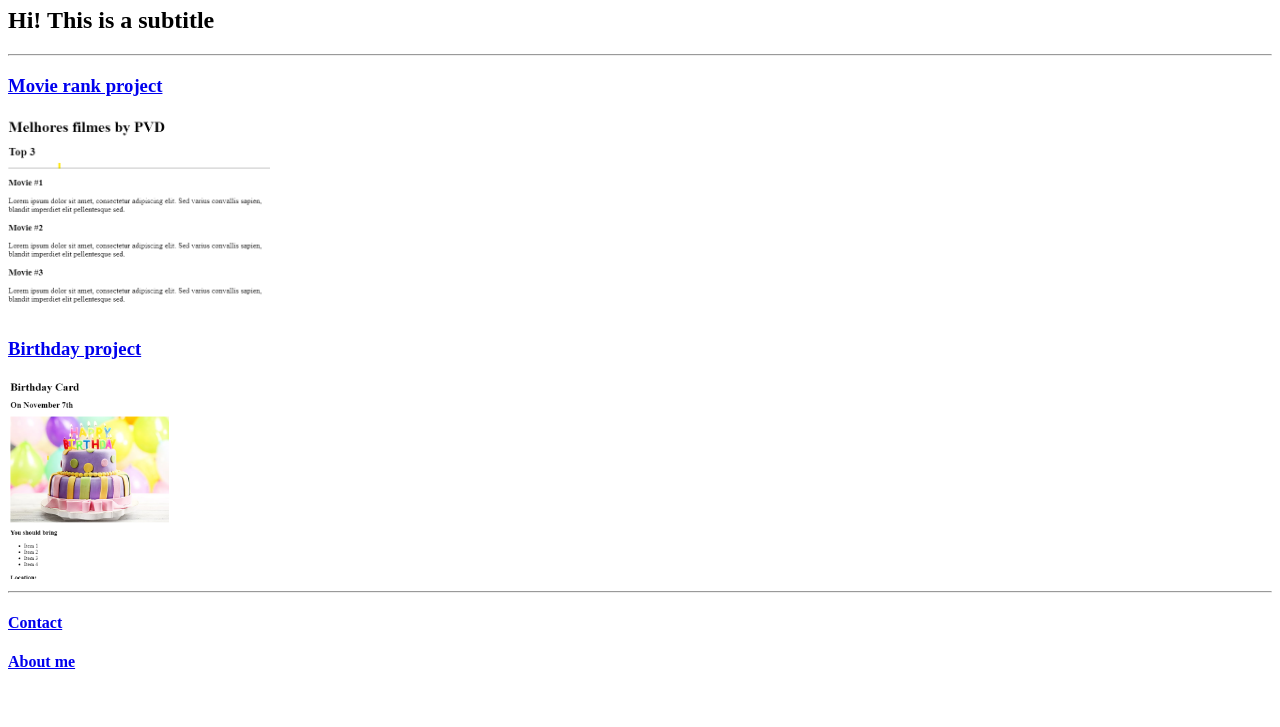
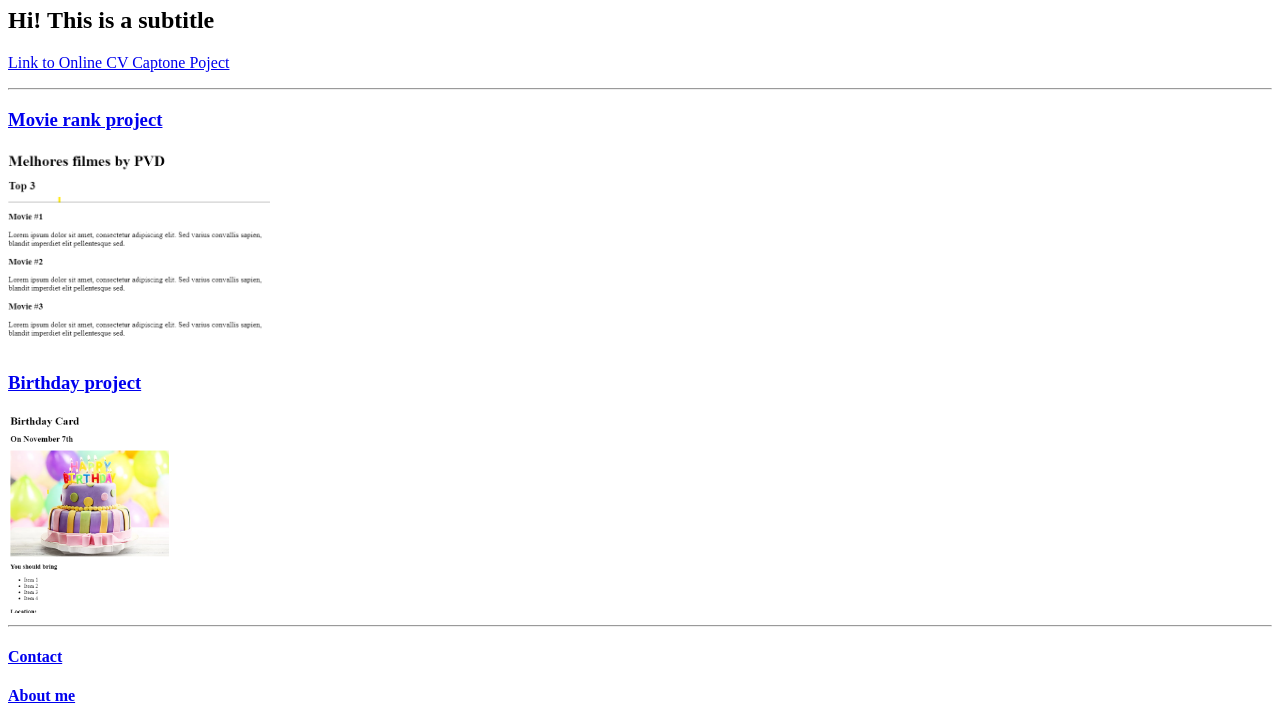
Before and after one commit to PauloMingrone/html-portfolio, a plain HTML site: page index.html in a window 1280 px wide. Shown: the part 73-800 px from the top of the page. Drawn offline with Linux system fonts and the light colour scheme.

Commit message:
Update index.html

```diff
--- a/index.html
+++ b/index.html
@@ -7,6 +7,7 @@
 <body>
     <h1>PVD- HTML</h1>
     <h2>Hi! This is a subtitle</h2>
+    <p><a href="./C1 - Capstone Project Online Resume/index.html">Link to Online CV Captone Poject</a></p>
     <hr/>
     <h3> <a href="./public/movie-ranking.html">Movie rank project</a></h3>
     <a href="./public/movie-ranking.html"><img height="200" src="./assets/images/movie-rank.png"/></a>
```
